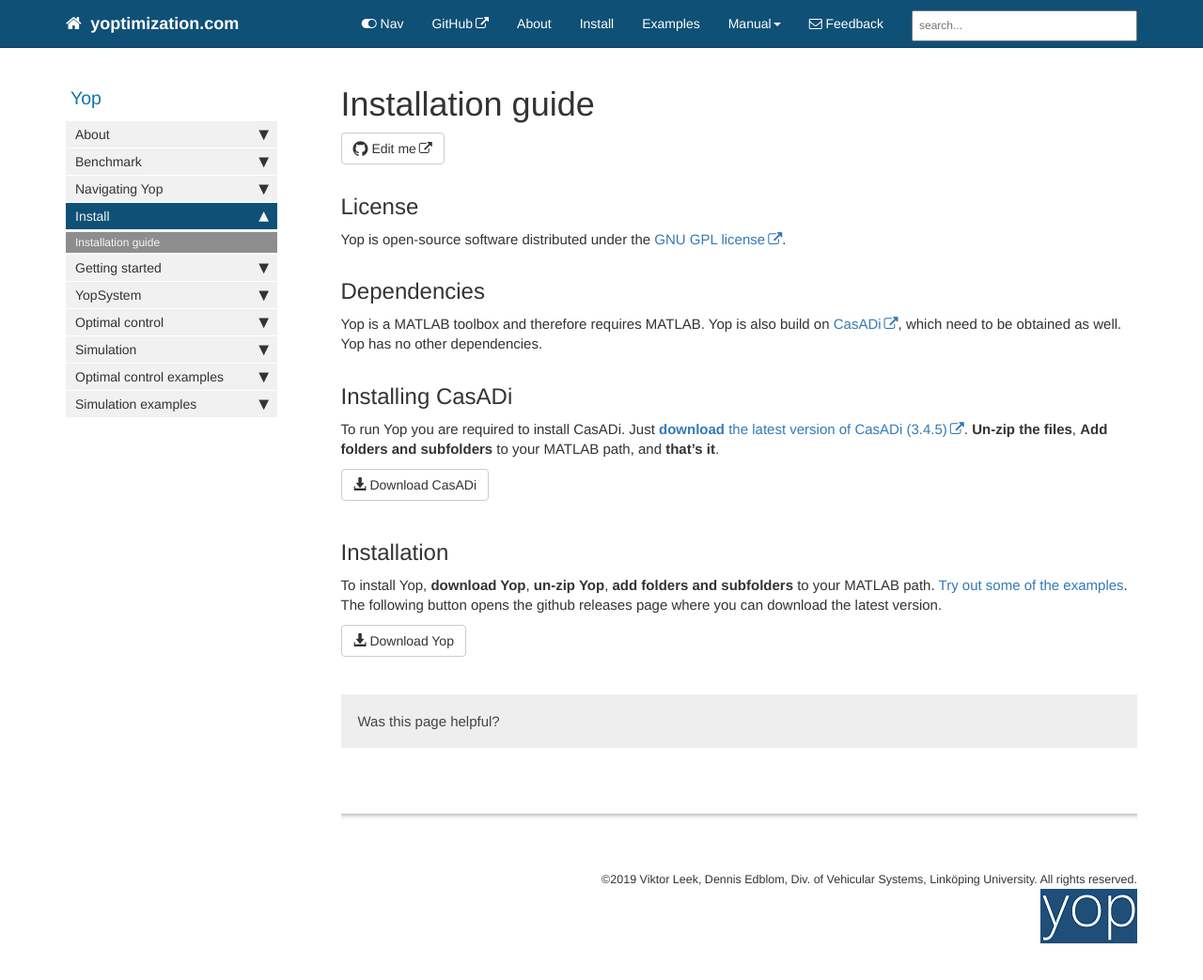
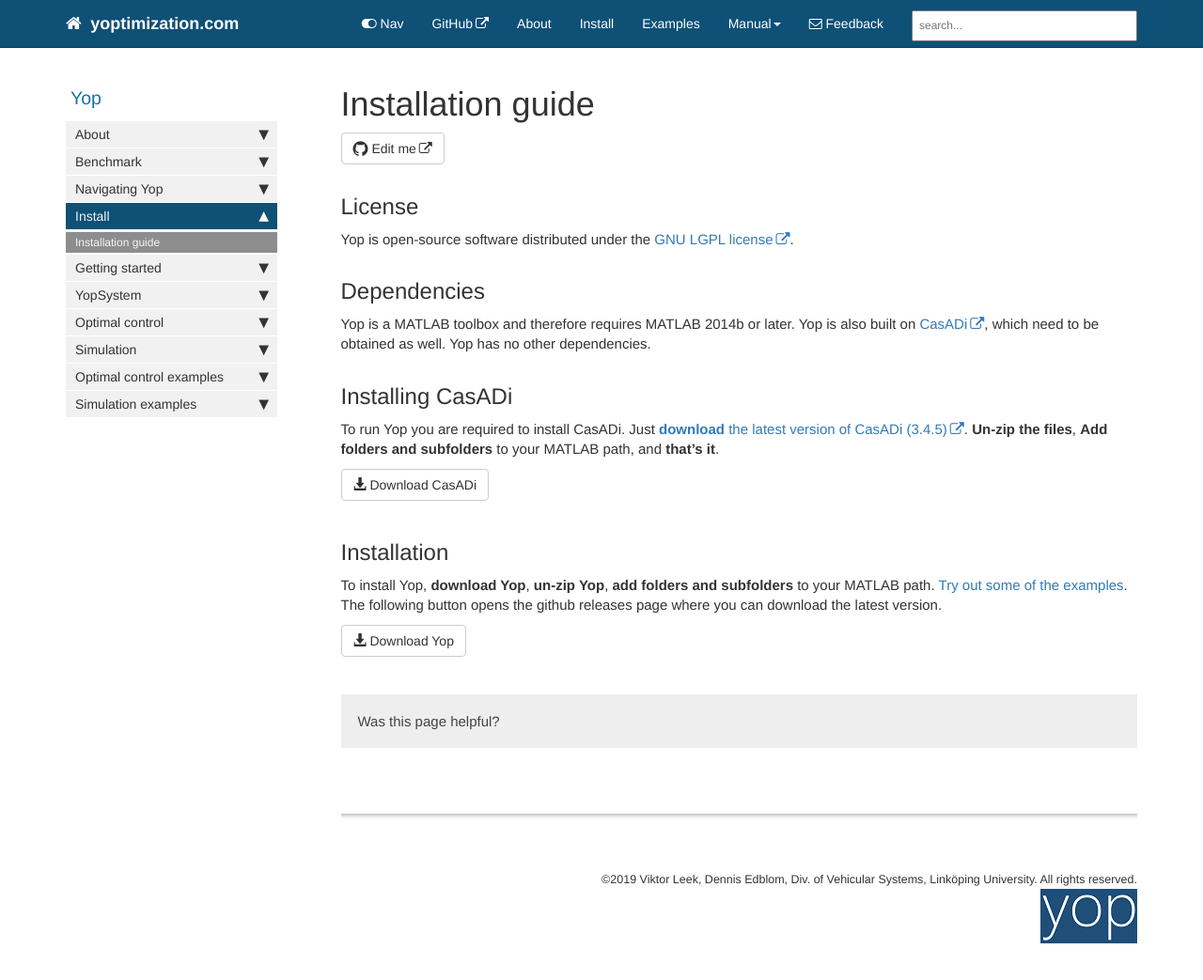
Before and after one commit to yoptimization/yoptimization, a Jekyll site: the page built from pages/install/install.md, in a window 1280 px wide and 1064 px high. Shown: the top 1043 px of the window at 94% size. Built offline with Jekyll 4.4.1, drawn with Linux system fonts in a browser that asks for light colours; nearby versions of some CDN libraries; comment, search, counter and statistics services are not loaded.

Commit message:
Updated info and license

```diff
--- a/pages/install/install.md
+++ b/pages/install/install.md
@@ -9,10 +9,10 @@ toc: false
 ---
 
 ## License
-Yop is open-source software distributed under the [GNU GPL license](https://www.gnu.org/licenses/gpl-3.0.en.html){:target="_blank"}.
+Yop is open-source software distributed under the [GNU LGPL license](https://www.gnu.org/licenses/lgpl-3.0.en.html){:target="_blank"}.
 
 ## Dependencies
-Yop is a MATLAB toolbox and therefore requires MATLAB. Yop is also build on [CasADi](https://web.casadi.org/){:target="_blank"}, which need to be obtained as well. Yop has no other dependencies.
+Yop is a MATLAB toolbox and therefore requires MATLAB 2014b or later. Yop is also built on [CasADi](https://web.casadi.org/){:target="_blank"}, which need to be obtained as well. Yop has no other dependencies.
 
 ## Installing CasADi
 To run Yop you are required to install CasADi. Just [**download** the latest version of CasADi (3.4.5)](https://web.casadi.org/get/){:target="_blank"}. **Un-zip the files**, **Add folders and subfolders** to your MATLAB path, and **that's it**.
```
